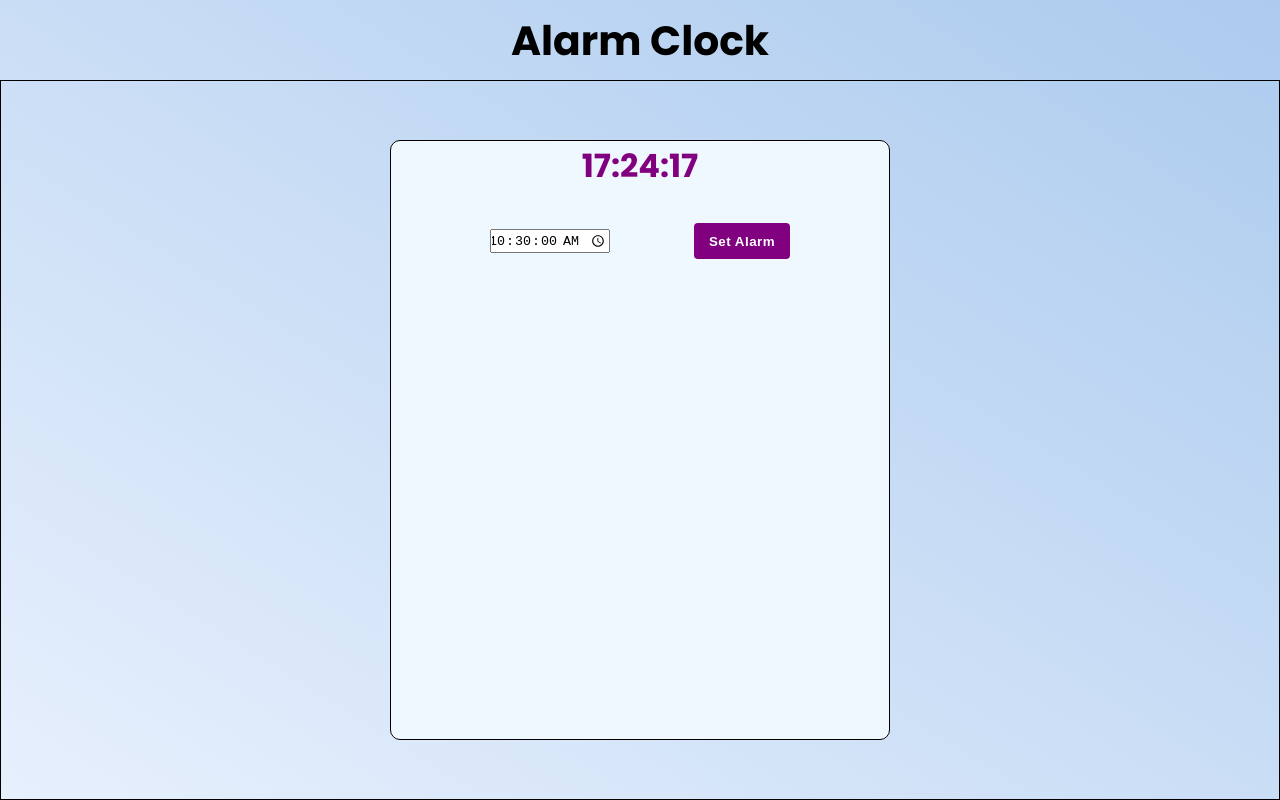
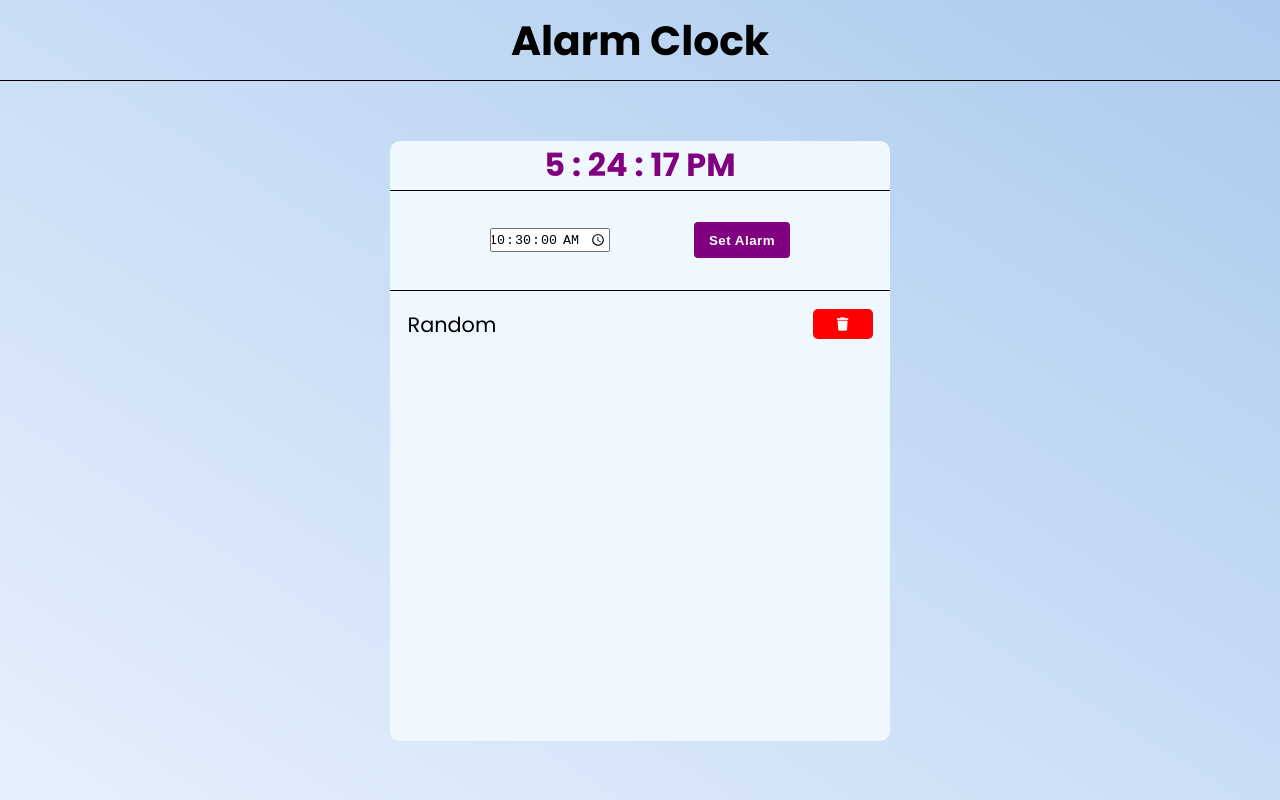
Before and after one commit to sahil137/alarm_clock_test, a plain HTML site: page index.html in a window 1280 px wide. Both pictures are taken after typing "10:30" into the empty fields and a click on the button "Set Alarm". Drawn offline with Linux system fonts and the light colour scheme.

Commit message:
add alarm functionality to app and changed clock to 12 hr format

```diff
--- a/index.html
+++ b/index.html
@@ -11,6 +11,10 @@
       rel="stylesheet"
     />
     <link rel="stylesheet" href="./style.css" />
+    <script
+      src="https://kit.fontawesome.com/e463ec0af0.js"
+      crossorigin="anonymous"
+    ></script>
     <title>Alarm Clock</title>
   </head>
   <body>
@@ -28,7 +32,14 @@
             <button type="submit" id="set-alarm-button">Set Alarm</button>
           </form>
         </div>
-        <div class="alarm-list-container"></div>
+        <div class="alarm-list-container">
+          <ul id="alarm-list">
+            <!-- <div class="alarm">
+                  <li class = "alarm-item"></li>
+                  <button></button>
+              </div> -->
+          </ul>
+        </div>
       </div>
     </main>
     <script src="./script.js"></script>
--- a/script.js
+++ b/script.js
@@ -1,8 +1,13 @@
+// Constants
+const NumberOfMillisecondsInOneDay = 86400000;
+const NumberOfMillisecondsInOneHour = 3600000;
+const NumberOfMillisecondsInOneMinute = 60000;
+const NumberOfMillisecondsInOneSecond = 1000;
 // Selectors
 
 const alarmInput = document.getElementById("alarm-time");
 const setAlarmButton = document.getElementById("set-alarm-button");
-
+const alarmList = document.getElementById("alarm-list");
 // Event Listeners
 
 setAlarmButton.addEventListener("click", setAlarm);
@@ -10,7 +15,10 @@ setAlarmButton.addEventListener("click", setAlarm);
 // Functions
 
 function setAlarm(event) {
+  // prevents default behaviour on submit i.e. prevents web page from reloading
   event.preventDefault();
+
+  // Main functionality of set alarm
   let alarmInputAsNumber = alarmInput.valueAsNumber;
   console.log(alarmInputAsNumber);
   if (isNaN(alarmInputAsNumber)) {
@@ -23,16 +31,55 @@ function setAlarm(event) {
   const minutes = currDate.getMinutes();
   const seconds = currDate.getSeconds();
 
-  const hoursInMilliseconds = 3600000 * hours;
-  const minutesInMilliseconds = 60000 * minutes;
-  const secondsInMilliseconds = 1000 * seconds;
+  // converting values into milliseconds
+  const hoursInMilliseconds = NumberOfMillisecondsInOneHour * hours;
+  const minutesInMilliseconds = NumberOfMillisecondsInOneMinute * minutes;
+  const secondsInMilliseconds = NumberOfMillisecondsInOneSecond * seconds;
 
   const totalTimeInMilliseconds =
     hoursInMilliseconds + minutesInMilliseconds + secondsInMilliseconds;
 
   const differenceInTime = alarmInputAsNumber - totalTimeInMilliseconds;
 
-  const id = setTimeout(initializeAlarm, differenceInTime);
+  let id;
+  // diff is less than 0 it means the alarm will ring the next day
+  if (differenceInTime <= 0) {
+    const alarmTimeForNextDay =
+      NumberOfMillisecondsInOneDay -
+      alarmInputAsNumber +
+      totalTimeInMilliseconds;
+    id = setTimeout(initializeAlarm, alarmTimeForNextDay);
+  } else {
+    id = setTimeout(initializeAlarm, differenceInTime);
+  }
+
+  // add alarm to alarm list
+  addListItemToAlarmList();
+}
+
+function addListItemToAlarmList() {
+  // create div
+  const alarmDiv = document.createElement("div");
+  alarmDiv.classList.add("alarm");
+
+  // Create LI
+  const newAlarm = document.createElement("li");
+  let alarmTimeAsString = alarmInput.value;
+
+  newAlarm.innerText = "Random";
+  newAlarm.classList.add("alarm-item");
+  // append li to alarm div
+  alarmDiv.appendChild(newAlarm);
+
+  // Delete Button
+  const deleteButton = document.createElement("button");
+  deleteButton.innerHTML = '<i class="fas fa-trash"></i>';
+  deleteButton.classList.add("delete-button");
+  // append delete button to alarm div
+  alarmDiv.appendChild(deleteButton);
+
+  // append alarm div to the list
+  alarmList.appendChild(alarmDiv);
 }
 
 function initializeAlarm() {
@@ -42,15 +89,16 @@ function initializeAlarm() {
 function updateTime() {
   let date = new Date();
 
-  let hours = date.getHours();
+  let hours = date.getHours() - 12;
   let minutes = date.getMinutes();
   let seconds = date.getSeconds();
 
-  hours = hours < 10 ? "0" + hours : hours;
+  let ampm = date.getHours() < 12 ? "AM" : "PM";
+
   minutes = minutes < 10 ? "0" + minutes : minutes;
   seconds = seconds < 10 ? "0" + seconds : seconds;
 
-  let time = `${hours}:${minutes}:${seconds}`;
+  let time = `${hours} : ${minutes} : ${seconds} ${ampm}`;
 
   document.querySelector("#time").innerText = time;
   setTimeout(updateTime, 1000);
--- a/style.css
+++ b/style.css
@@ -2,6 +2,7 @@
   box-sizing: border-box;
   padding: 0;
   margin: 0;
+  scroll-behavior: smooth;
 }
 
 body {
@@ -24,13 +25,13 @@ main {
   justify-content: space-evenly;
   align-items: center;
   flex-direction: column;
-  border: 1px solid black;
+  border-top: 1px solid black;
 }
 
 .alarm-clock-container {
   height: 600px;
   width: 500px;
-  border: 1px solid rgb(0, 0, 0);
+  /* border: 1px solid rgb(0, 0, 0); */
   border-radius: 10px;
   -webkit-border-radius: 10px;
   -moz-border-radius: 10px;
@@ -45,6 +46,7 @@ main {
   display: flex;
   justify-content: center;
   align-items: center;
+  border-bottom: 1px solid black;
 }
 
 #time {
@@ -56,7 +58,7 @@ main {
 
 /* Styles for alarm input */
 .alarm-input-container {
-  /* border: 1px solid black; */
+  border-bottom: 1px solid black;
   height: 100px;
   display: flex;
   justify-content: center;
@@ -74,6 +76,46 @@ main {
 #alarm-time {
   width: 120px;
   outline: none;
+}
+
+/* Alarm List Styles */
+
+.alarm-list-container {
+  height: 450px;
+}
+
+#alarm-list {
+  height: 100%;
+  width: 100%;
+  display: flex;
+  overflow-y: scroll;
+  justify-content: flex-start;
+  align-items: center;
+  flex-direction: column;
+  /* border: 1px solid blue; */
+}
+
+.alarm {
+  margin: 0.5rem;
+  padding: 10px;
+  /* background: rgb(197, 187, 178); */
+  background: transparent;
+  color: black;
+  font-size: 1.3rem;
+  display: flex;
+  justify-content: space-between;
+  align-items: center;
+  width: 97%;
+}
+
+.alarm:hover {
+  background-color: rgb(210, 230, 247);
+  cursor: pointer;
+}
+
+.alarm-item {
+  min-width: 30%;
+  list-style: none;
 }
 
 /* Buttons */
@@ -105,3 +147,23 @@ main {
   border: 1px solid purple;
   color: purple;
 }
+
+.delete-button {
+  background: red;
+  color: white;
+  width: 60px;
+  height: 30px;
+  border: none;
+  cursor: pointer;
+  border-radius: 5px;
+  -webkit-border-radius: 5px;
+  -moz-border-radius: 5px;
+  -ms-border-radius: 5px;
+  -o-border-radius: 5px;
+}
+::-webkit-scrollbar {
+  display: none;
+}
+.delete-button:hover {
+  background: rgb(240, 6, 6);
+}
```
